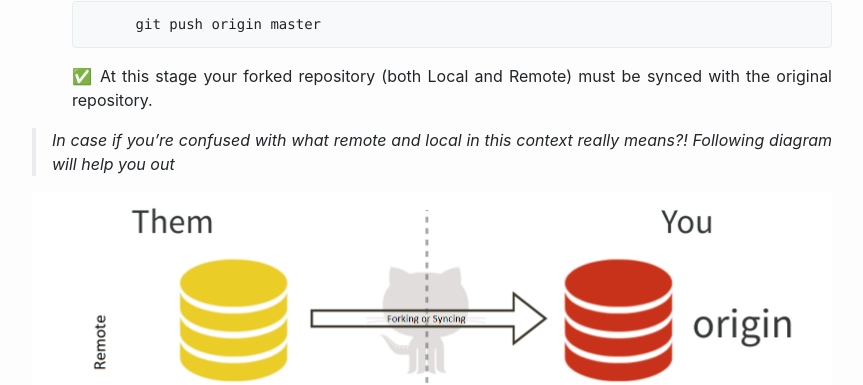
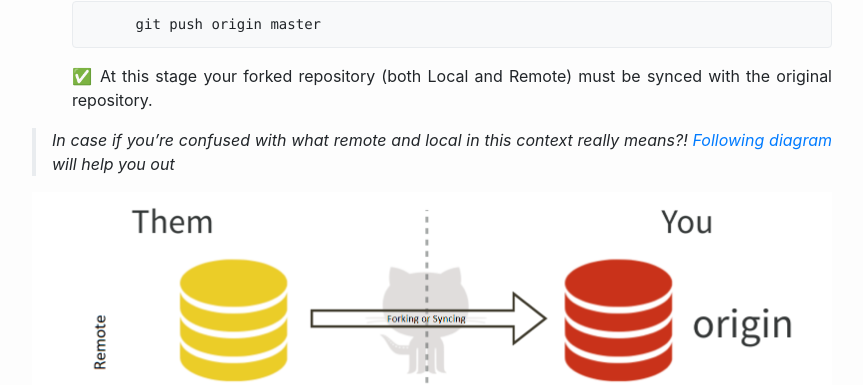
Before and after one commit to purveshmakode24/blog, a Jekyll site: the page built from _posts/2019-12-13-working-with-forks.md, in a window 1280 px wide and 900 px high, scrolled down 1349 px. Shown: the part 130-515 px from the top of the window, without its empty margins (208-1071 px from the left). Built offline with Jekyll 4.4.1, drawn with Linux system fonts in a browser that asks for light colours.

Commit message:
Update 2019-12-13-working-with-forks.md

````diff
--- a/_posts/2019-12-13-working-with-forks.md
+++ b/_posts/2019-12-13-working-with-forks.md
@@ -58,10 +58,10 @@ Sync a fork of a repository to keep it up-to-date with the upstream repository.
 	```
 ✅ At this stage your forked repository (both Local and Remote) must be synced with the original repository.
 
-> In case if you're confused with what remote and local in this context really means?! Following diagram will help you out
+> In case if you're confused with what remote and local in this context really means?! [Following diagram](#fork-and-clone) will help you out
 
 
-<img src="/assets/images/fork-and-clone.png" alt="fork-and-clone" style="width: 800px; display: block;
+<img id="fork-and-clone" src="/assets/images/fork-and-clone.png" alt="fork-and-clone" style="width: 800px; display: block;
     margin: 0 auto;"/>
 <p style="display: block; margin: 0 auto;">fig., Workflow: Fork/Sync and Cloning</p>
 
````
